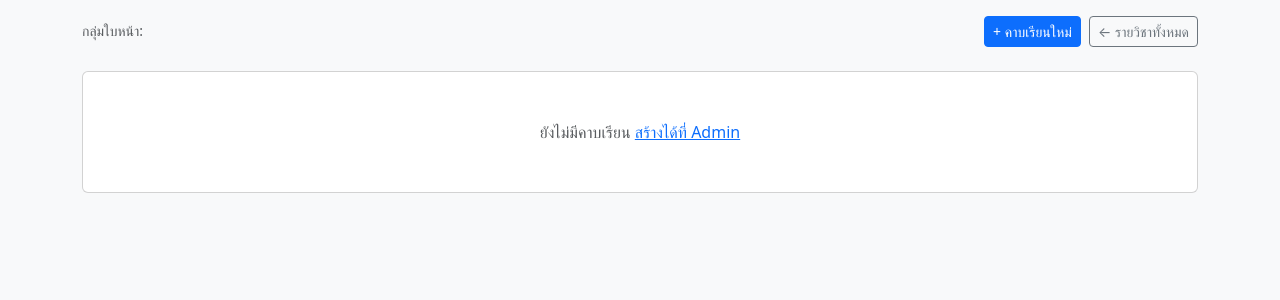
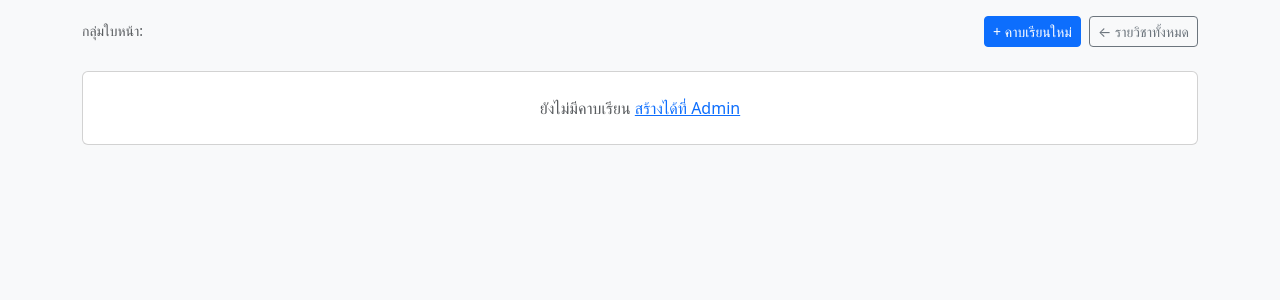
Before and after one commit to srakrn/face-checkin, a Django app: template templates/sessions/session_list.html in a window 1280 px wide. Shown: the part 105-405 px from the top of the page. Run offline with Django 5.2, Linux system fonts and the light colour scheme; the template is opened without the code that fills it, so the values that code supplies are empty; some libraries are stand-ins or nearby versions; some web fonts are replaced.

Commit message:
feat: smaller spacing

```diff
--- a/templates/index.html
+++ b/templates/index.html
@@ -36,7 +36,7 @@
       </div>
     {% else %}
       <div class="card">
-        <div class="card-body text-center text-muted py-4">
+        <div class="card-body text-center text-muted p-4">
           <p class="mb-0">{% trans "ยังไม่มีคาบเรียนที่เปิดให้เช็กอิน" %}</p>
         </div>
       </div>
--- a/templates/sessions/partials/session_table.html
+++ b/templates/sessions/partials/session_table.html
@@ -20,7 +20,7 @@
     </table>
   </div>
 {% else %}
-  <div class="text-center text-muted py-5 px-4">
+  <div class="text-center text-muted p-4">
     <p class="mb-0">{% trans "ยังไม่มีคาบเรียน" %} <a href="{% url 'admin:checkin_sessions_session_add' %}">{% trans "สร้างได้ที่ Admin" %}</a></p>
   </div>
 {% endif %}
```
